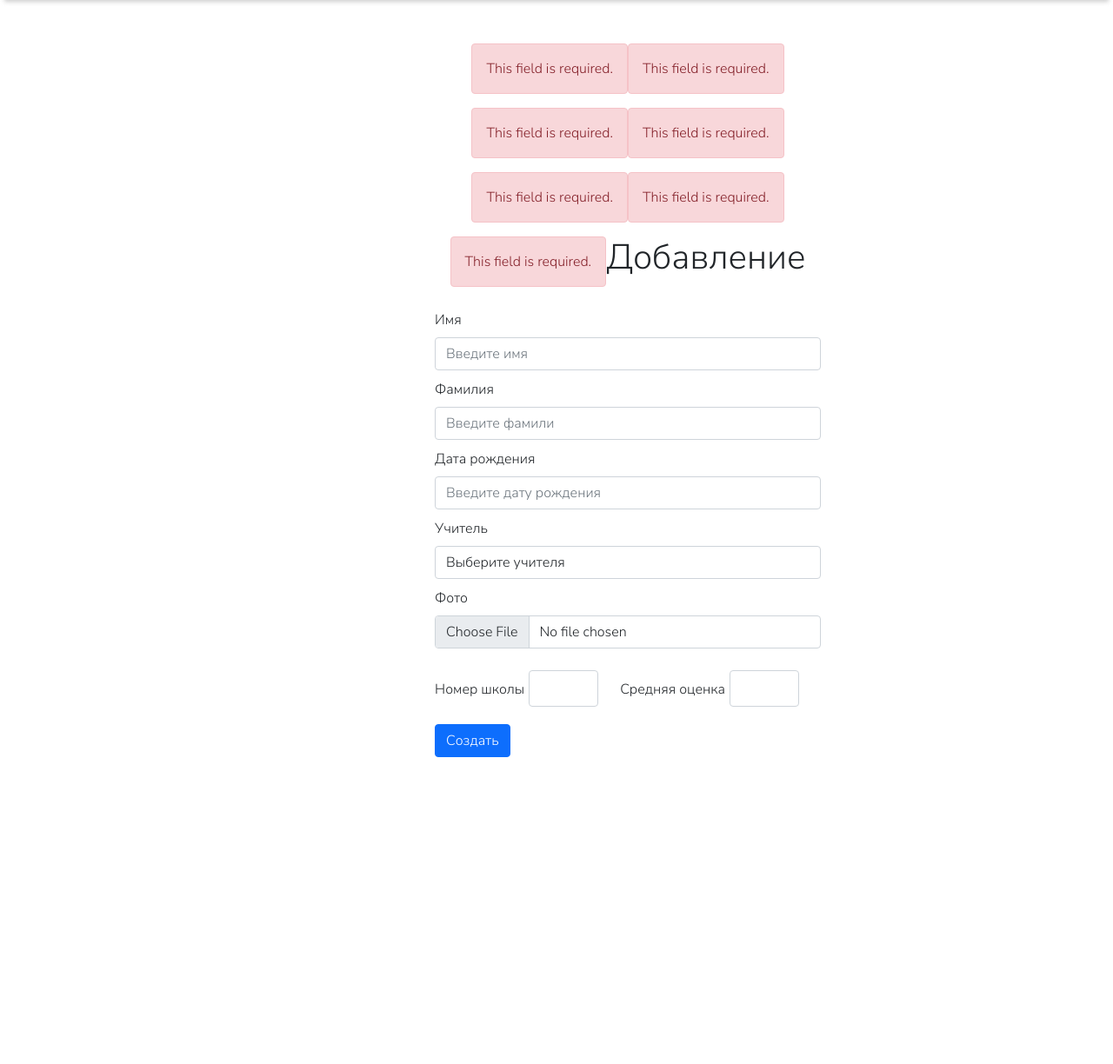
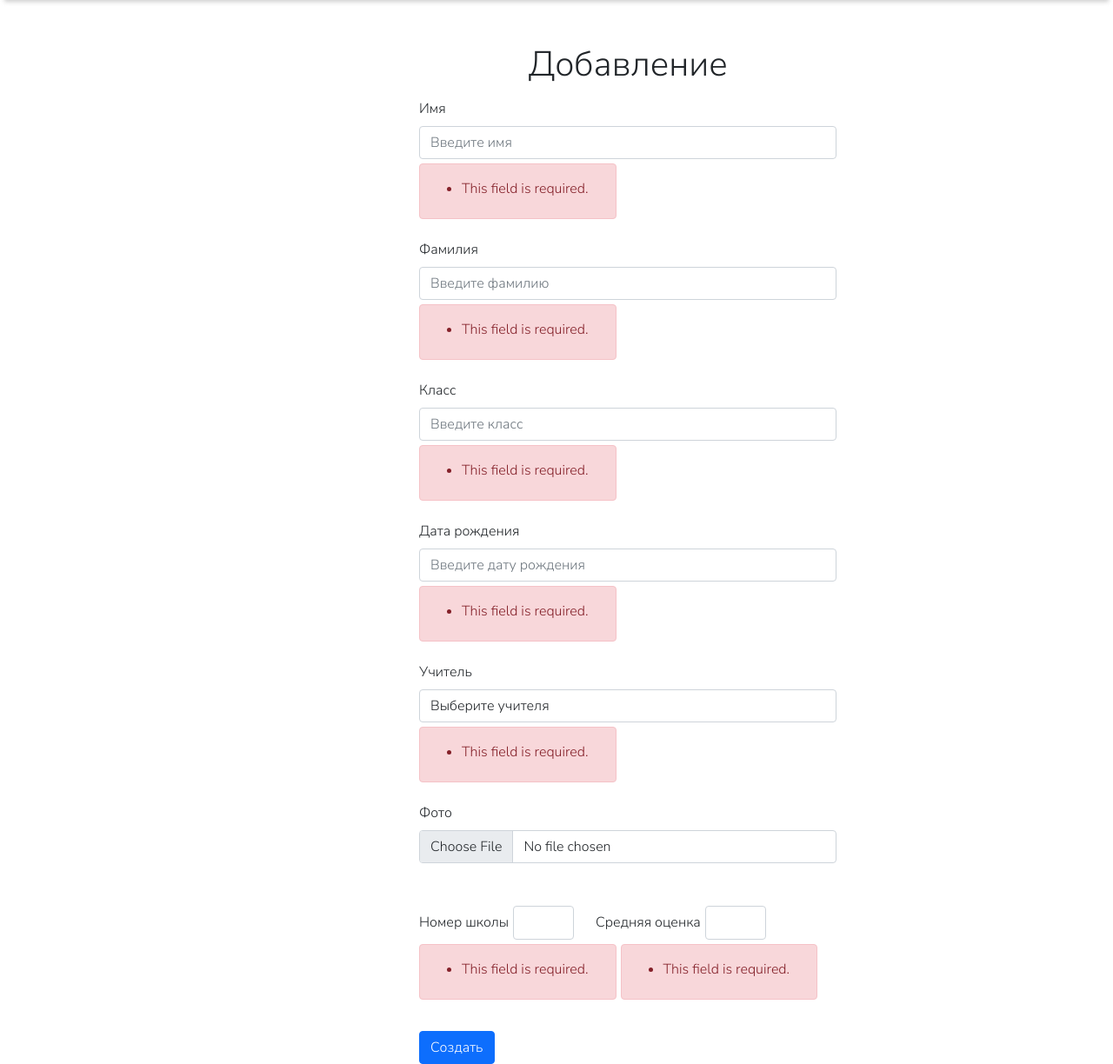
Before and after one commit to klapzL/project-3, a Django app: page /student/create/ in a window 1280 px wide; the page is wider, and only the part inside the window is pictured. Shown: the part 90-1314 px from the top of that part at 87% size. Before the commit the page ends 961 px from the top of that part, so only its background shows below. Run offline with Django 4.2, Linux system fonts and the light colour scheme; tables that the repository leaves empty hold one stand-in row (values such as "Sample post"); some libraries are stand-ins or nearby versions.

Commit message:
error was solved and js-photo was maden

```diff
--- a/blogs/static/blogs/css/custom.css
+++ b/blogs/static/blogs/css/custom.css
@@ -117,7 +117,7 @@ a {
   width: 20rem;
 }
 .form-crud {
-  width: 30em;
+  width: 20em;
   display: flex;
   flex-wrap: wrap;
   justify-content: center;
@@ -130,12 +130,26 @@ a {
 .form-dig {
   display: flex;
   margin-top: 25px;
+  flex-wrap: wrap;
+  width: 30em;
 }
 .form-label {
-  margin-top: 10px;
+  margin-top: 7px;
 }
 .form-field-dig {
-  width: 80px;
+  width: 70px;
   margin-right: 25px;
   margin-left: 5px;
 }
+.alert-message {
+  margin-top: 5px;
+  position: relative;
+  width: fit-content;
+  height: 4em;
+  margin-right: 5px;
+  /* margin-bottom: -3px; */
+}
+
+.error-message {
+  margin-right: 15px;
+}
--- a/core/settings.py
+++ b/core/settings.py
@@ -117,11 +117,12 @@ USE_TZ = True
 
 # Static files (CSS, JavaScript, Images)
 # https://docs.djangoproject.com/en/4.0/howto/static-files/
+import os
 
 STATIC_URL = 'static/'
 
+MEDIA_ROOT = BASE_DIR/'media'
 MEDIA_URL = '/media/'
-MEDIA_ROOT = BASE_DIR/'media'
 # Default primary key field type
 # https://docs.djangoproject.com/en/4.0/ref/settings/#default-auto-field
 
--- a/core/urls.py
+++ b/core/urls.py
@@ -22,7 +22,7 @@ urlpatterns = [
     path('admin/', admin.site.urls),
     path('blogs/', include('blogs.urls')),
     path('', include('students.urls',))
-]
+] + static(settings.MEDIA_URL, document_root=settings.MEDIA_ROOT)
 
-if settings.DEBUG:
-    urlpatterns += static(settings.MEDIA_URL, document_root=settings.MEDIA_ROOT)
+# if settings.DEBUG:
+#     urlpatterns += static(settings.MEDIA_URL, document_root=settings.MEDIA_ROOT)
--- a/students/forms.py
+++ b/students/forms.py
@@ -12,6 +12,7 @@ class StudentForm(forms.ModelForm):
             'school', 'grade', 'average_mark',
             'teacher', 'photo'
         )
+        enctype = "multipart/form-data"
 
 class TeacherForm(forms.ModelForm):
     class Meta:
--- a/students/models.py
+++ b/students/models.py
@@ -19,7 +19,7 @@ class Student(models.Model):
     school = models.IntegerField(null=False)
     grade = models.IntegerField(null=False)
     average_mark = models.DecimalField(decimal_places=2, max_digits=3,null=False)
-    photo = models.ImageField(upload_to='covers', null=True, blank=True)
+    photo = models.ImageField(upload_to="covers/", null=True, blank=True)
     teacher = models.ForeignKey(Teacher, null=True, on_delete=models.CASCADE)
 
     def __str__(self):
--- a/students/views.py
+++ b/students/views.py
@@ -56,6 +56,7 @@ def student_create(request):
         if form.is_valid():
             form.save()
             return redirect('students_list')
+        print(form.errors)
     context = {
         'form': form
     }
@@ -65,7 +66,7 @@ def student_create(request):
 def teacher_create(request):
     form = TeacherForm(request.POST or None)
     if request.method == 'POST':
-        if form.is_valid:
+        if form.is_valid():
             form.save()
             return redirect('teachers_list')
     context = {
--- a/templates/_base.html
+++ b/templates/_base.html
@@ -68,7 +68,17 @@
             {% endblock content %}
         </div>
     </div>
-    <script src="{% static 'blogs/js/bootstrap.js' %}"></script>
+    <script src="{% static 'students/js/bootstrap.js' %}"></script>
+    <script>
+    function showPreview(event){
+        if (event.target.files.length > 0) {
+            let src = URL.createObjectURL(event.target.files[0]);
+            let preview = document.getElementById('file-preview');
+            preview.src = src;
+            preview.style.display = 'block';
+        }
+    }
+    </script>
 </body>
 
 </html>
--- a/templates/students/student_create.html
+++ b/templates/students/student_create.html
@@ -5,35 +5,113 @@
 
 {% block content %}
 <div class="form-crud">
-
-    {% if form.errors %}
-        {% for field in form %}
-            {% for err in field.errors %}
-                <div class="alert alert-danger" role="alert">
-                    {{err|escape}}
-                </div>
-            {% endfor %}
-        {% endfor %}
-    {% endif %}
-
     <h1>Добавление</h1>
     <form action="" method="POST" enctype="multipart/form-data">
         {% csrf_token %}
         <label class="form-label">Имя</label>
         {% render_field form.name class='form-control form-field' placeholder='Введите имя' %}
+
+        {% if form.name.errors %}
+        <div class="alert alert-danger alert-message" role="alert">
+            <ul class="error-message">
+                <li>
+                    {{form.name.errors|striptags}}
+                </li>
+            </ul>
+        </div>
+        {% endif %}
+
         <label class="form-label">Фамилия</label>
-        {% render_field form.surname class='form-control form-field' placeholder='Введите фамили'%}
+        {% render_field form.surname class='form-control form-field' placeholder='Введите фамилию'%}
+
+        {% if form.surname.errors %}
+        <div class="alert alert-danger alert-message" role="alert">
+            <ul class="error-message">
+                <li>
+                    {{form.surname.errors|striptags}}
+                </li>
+            </ul>
+        </div>
+        {% endif %}
+        <label class="form-label">Класс</label>
+        {% render_field form.grade class='form-control form-field' placeholder='Введите класс'%}
+        {% if form.grade.errors %}
+        <div class="alert alert-danger alert-message" role="alert">
+            <ul class="error-message">
+                <li>
+                    {{form.grade.errors|striptags}}
+                </li>
+            </ul>
+        </div>
+        {% endif %}
         <label class="form-label">Дата рождения</label>
         {% render_field form.birth_date class='form-control form-field' placeholder='Введите дату рождения'%}
+
+        {% if form.birth_date.errors %}
+        <div class="alert alert-danger alert-message" role="alert">
+            <ul class="error-message">
+                <li>
+                    {{form.birth_date.errors|striptags}}
+                </li>
+            </ul>
+        </div>
+        {% endif %}
+
         <label class="form-label">Учитель</label>
         {% render_field form.teacher class='form-control form-field'%}
+
+        {% if form.teacher.errors %}
+        <div class="alert alert-danger alert-message" role="alert">
+            <ul class="error-message">
+                <li>
+                    {{form.teacher.errors|striptags}}
+                </li>
+            </ul>
+        </div>
+        {% endif %}
+
         <label class="form-label" class="photo-field">Фото</label>
-        {% render_field form.photo class='form-control form-field' %}
+        {% render_field form.photo class='form-control form-field' onchange="showPreview(event)" %}
+        <div class="photo-preview">
+            <img src="" alt="" id="file-preview">
+        </div>
+
+        {% if form.photo.errors %}
+        <div class="alert alert-danger alert-message" role="alert">
+            <ul class="error-message">
+                <li>
+                    {{form.photo.errors|striptags}}
+                </li>
+            </ul>
+        </div>
+        {% endif %}
+
         <div class="form-dig">
             <label class="form-label" class="form-label">Номер школы</label>
             {% render_field form.school class='form-control form-field form-field-dig' %}
             <label class="form-label" class="form-label">Средняя оценка</label>
             {% render_field form.average_mark class='form-control form-field form-field-dig' %}
+
+            {% if form.school.errors %}
+            <div class="alert alert-danger alert-message" role="alert">
+                <ul class="error-message">
+                    <li>
+                        {{form.school.errors|striptags}}
+                    </li>
+                </ul>
+            </div>
+            {% endif %}
+
+            {% if form.average_mark.errors %}
+            <div class="alert alert-danger alert-message" role="alert">
+                <ul class="error-message">
+                    <li>
+                        {{form.average_mark.errors|striptags}}
+                    </li>
+                </ul>
+            </div>
+            {% endif %}
+
         </div>
         <button type="submit" class="btn btn-primary btn-create">Создать</button>
     </form>
--- a/templates/students/student_details.html
+++ b/templates/students/student_details.html
@@ -8,6 +8,7 @@
 
 {% block content %}
 <div class="data">
+    <img src="{{student.photo.url}}" alt="">
     <h1>{{student.name}} {{student.surname}}</h1>
 </div>
 {% endblock content %}
```
Also changed, not shown: blogs/static/blogs/js/custom.js (added, +8 -0 lines), students/static/students/css/custom.css (+82 -3 lines), students/static/students/js/custom.js (added, +8 -0 lines), students/migrations/0007_alter_student_photo.py (added), students/migrations/0008_alter_student_photo.py (added), students/migrations/0009_alter_student_photo.py (added), students/migrations/0010_alter_student_photo.py (added).
